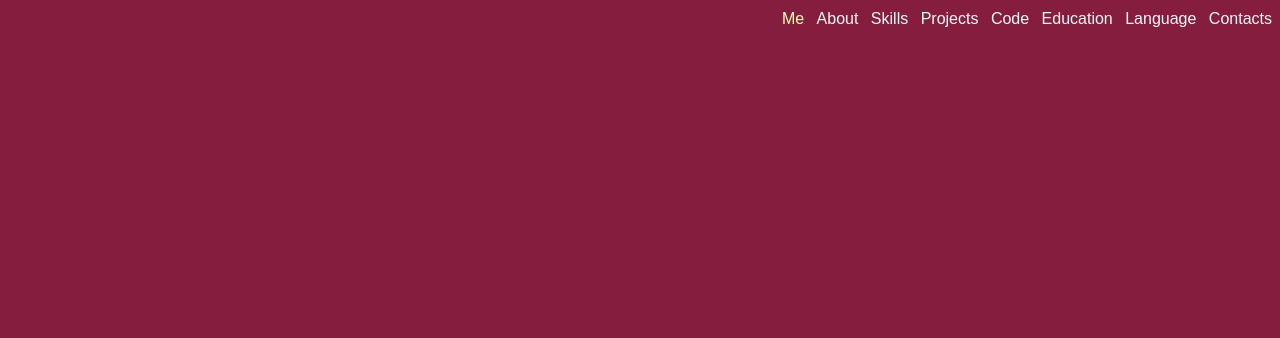
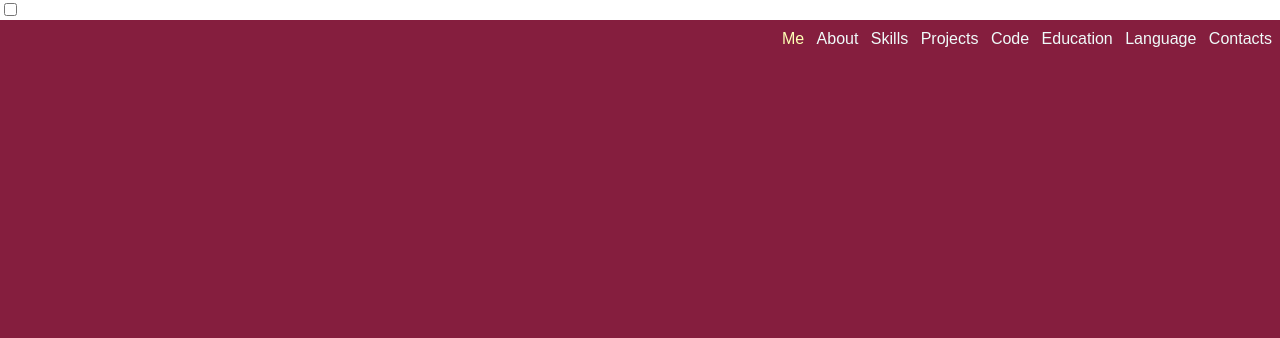
Before and after one commit to ivannrudoy/rsschool-cv, a website: page index.html in a window 1280 px wide. Shown: the top 338 px of the page. Drawn offline with Linux system fonts and the light colour scheme.

Commit message:
feat: add `burger-button`

```diff
--- a/index.html
+++ b/index.html
@@ -11,6 +11,7 @@
 <body class="page text_skyblue">
   <button class="page__up up visually-hidden button_link bg_skyyellow text_sans text_blue">Up</button>
   <header class="main-header page__header" id="header">
+    <input class="page__burger-button" type="checkbox" id="burger-button" />
     <nav class="main-header__navbar navbar" id="navbar">
       <ul class="navbar__list text_sans">
         <li class="navbar__item">
```
